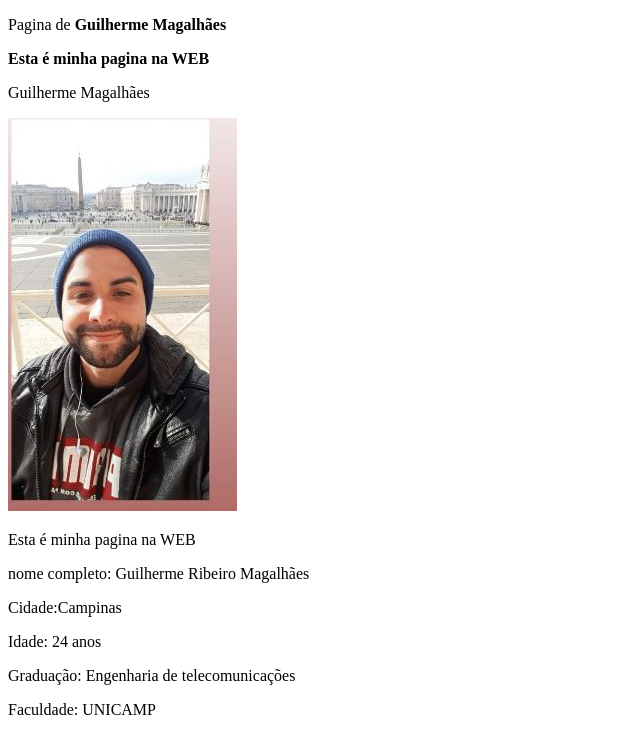
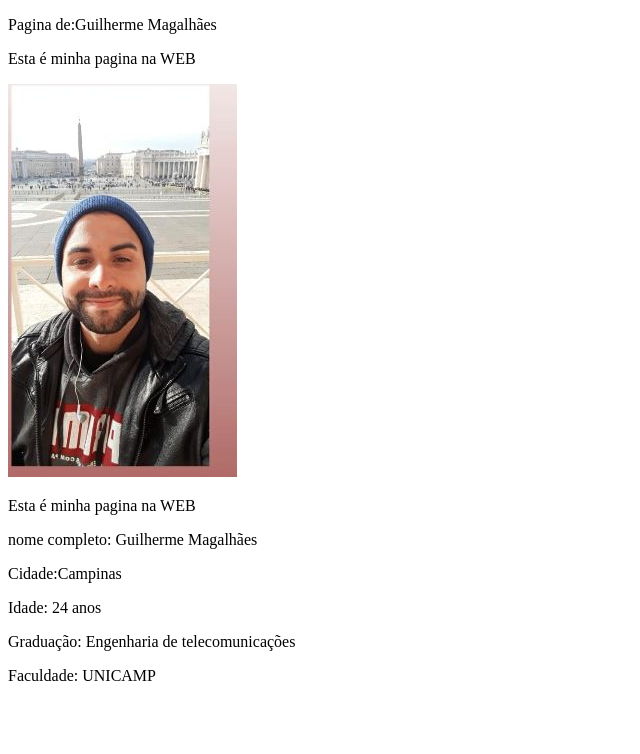
Before and after one commit to Luiz-Unicamp/ProgWeb, a plain HTML site: page foto de perfil.html in a window 1280 px wide. Shown: the whole page, without its empty margins (0-640 px from the left). Drawn offline with Linux system fonts and the light colour scheme; files whose address does not match are found by name.

Commit message:
Add files via upload

```diff
--- a/foto de perfil.html
+++ b/foto de perfil.html
@@ -1,13 +1,12 @@
 <!DOCTYPE html>
 <html>
 <body>
-
-<p>Pagina de <b>Guilherme Magalhães</b></p>
-<p> <b> Esta é minha pagina na WEB </b> </p>
-<p> Guilherme Magalhães </p>
-<img src="C:\Users\gui_l\OneDrive\Documentos\ProgWeb\Imagem de perfil.JPG" alt="Foto de perfil"/>
+<link rel="stylesheet" type="text/css" href="Ativ4.css">
+<p>Pagina de:Guilherme Magalhães</p>
 <p> Esta é minha pagina na WEB </p>
-<p> nome completo: Guilherme Ribeiro Magalhães </p>
+<img src="C:\Imagem de perfil.JPG" alt="Foto de perfil"/>
+<p> Esta é minha pagina na WEB </p>
+<p> nome completo: Guilherme Magalhães </p>
 <p> Cidade:Campinas </p>
 <p> Idade: 24 anos </p>
 <p> Graduação: Engenharia de telecomunicações </p>
```
